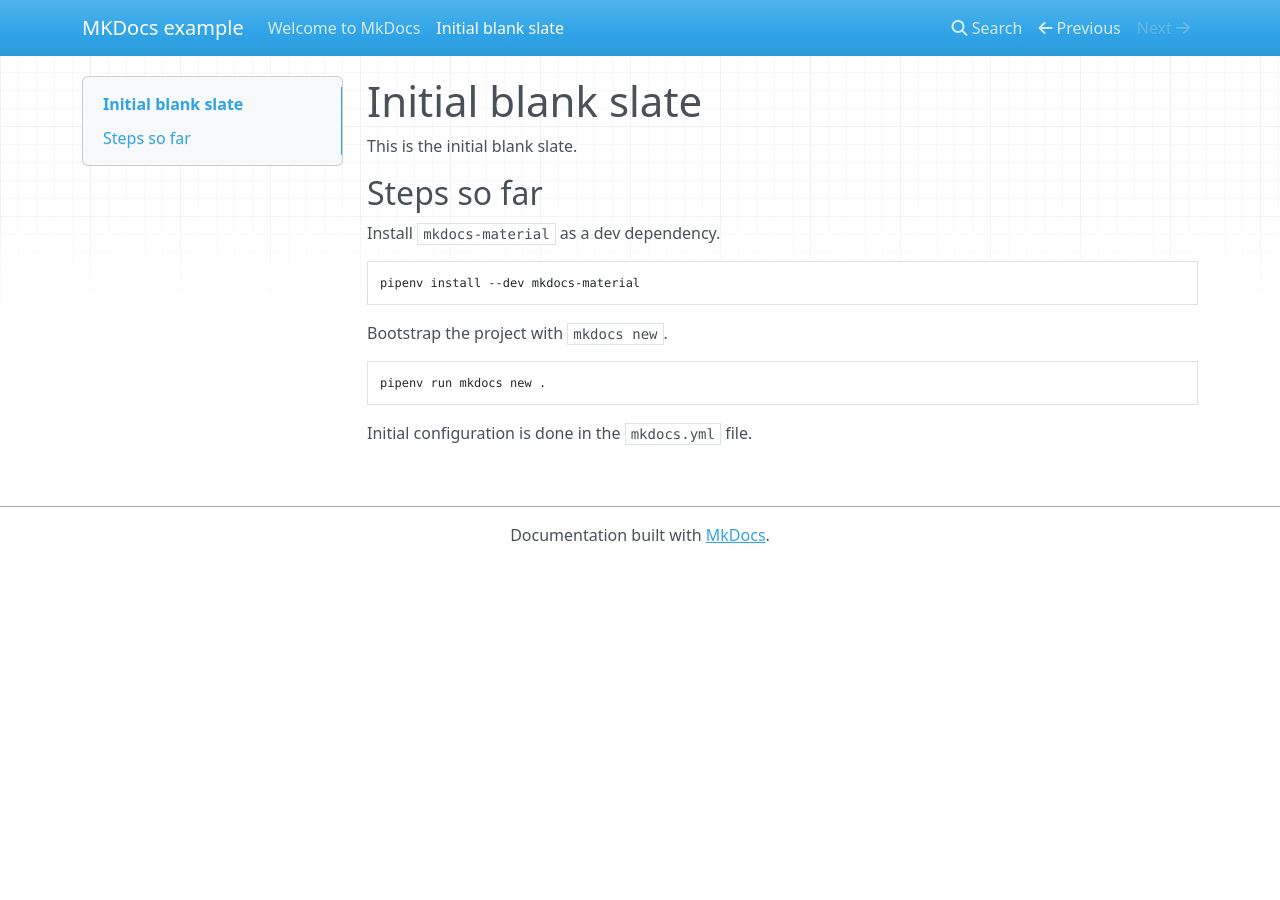
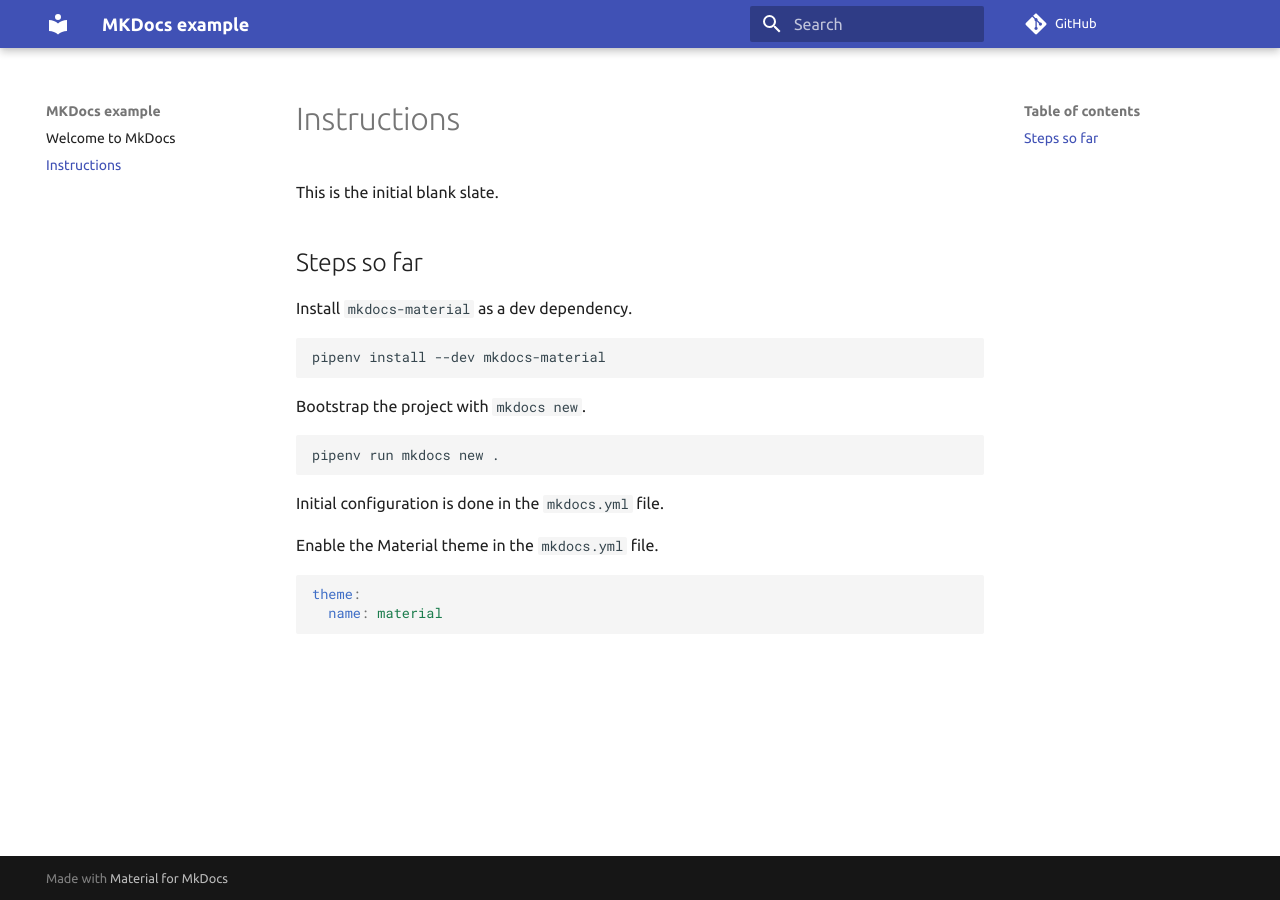
Before and after one commit to michaelbrewer/mkdocs-example, an MkDocs documentation site: the page built from docs/01-initial.md, in a window 1280 px wide. Built offline with MkDocs 1.6.1 and Material for MkDocs 9.7.7, drawn with Linux system fonts in a browser that asks for light colours; nearby versions of some CDN libraries; comment, search, counter and statistics services are not loaded.

Commit message:
feat(docs): Add material theme
Changes:
- Add material theme
- Add superfences for code blocks
- Add github url and edit link
- Add git revision date

````diff
--- a/docs/01-initial.md
+++ b/docs/01-initial.md
@@ -1,4 +1,4 @@
-# Initial blank slate
+# Instructions
 
 This is the initial blank slate.
 
@@ -17,3 +17,10 @@
 ```
 
 Initial configuration is done in the `mkdocs.yml` file.
+
+Enable the Material theme in the `mkdocs.yml` file.
+
+```yaml
+theme:
+  name: material
+```
--- a/mkdocs.yml
+++ b/mkdocs.yml
@@ -1,3 +1,13 @@
 site_name: MKDocs example
 site_description: Using mkdocs for static site generation
 site_author: Michael Brewer
+repo_url: https://github.com/michaelbrewer/mkdocs-example
+edit_uri: edit/main/docs
+
+theme:
+  name: material
+  font:
+    text: Ubuntu
+
+markdown_extensions:
+  - pymdownx.superfences:
````
